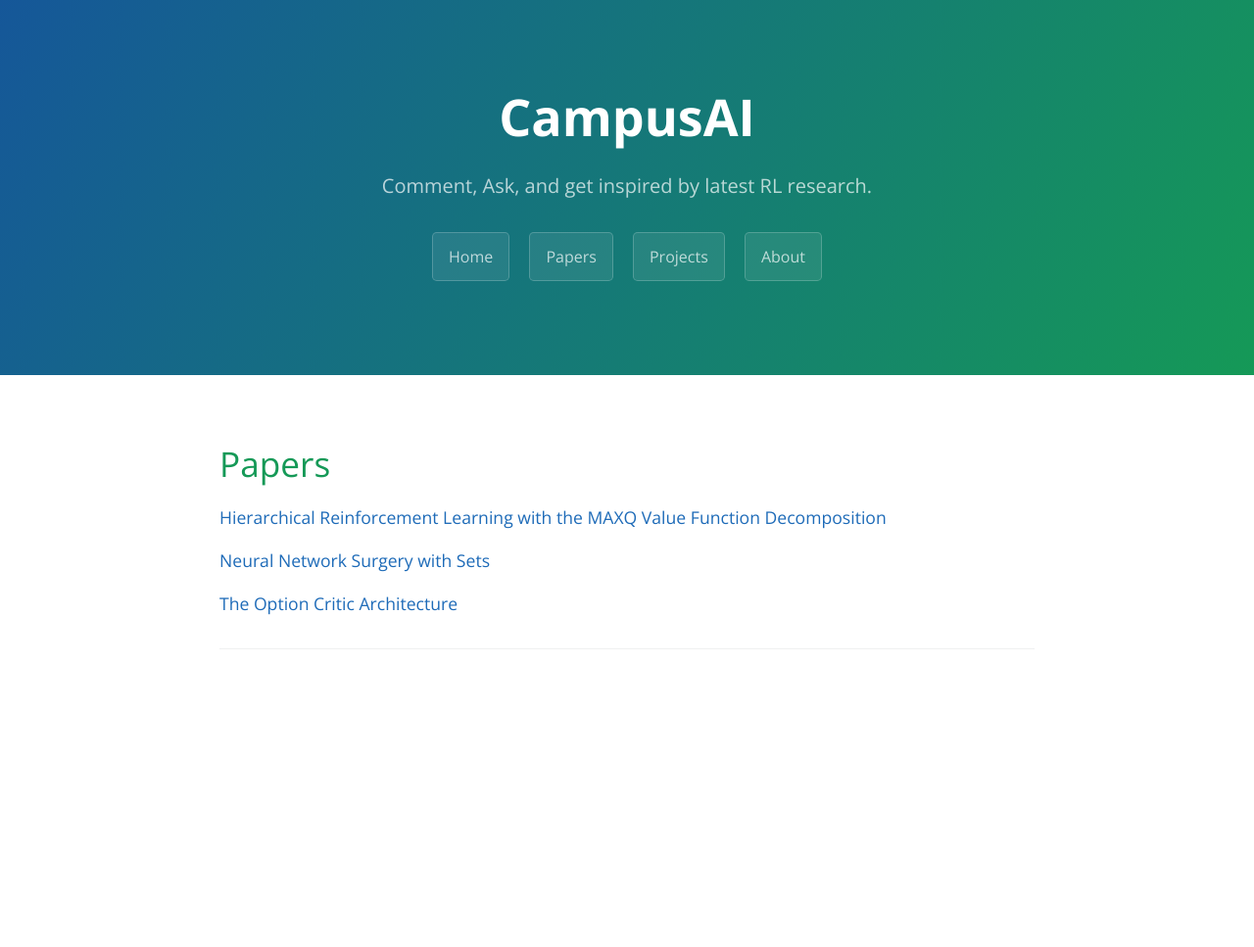
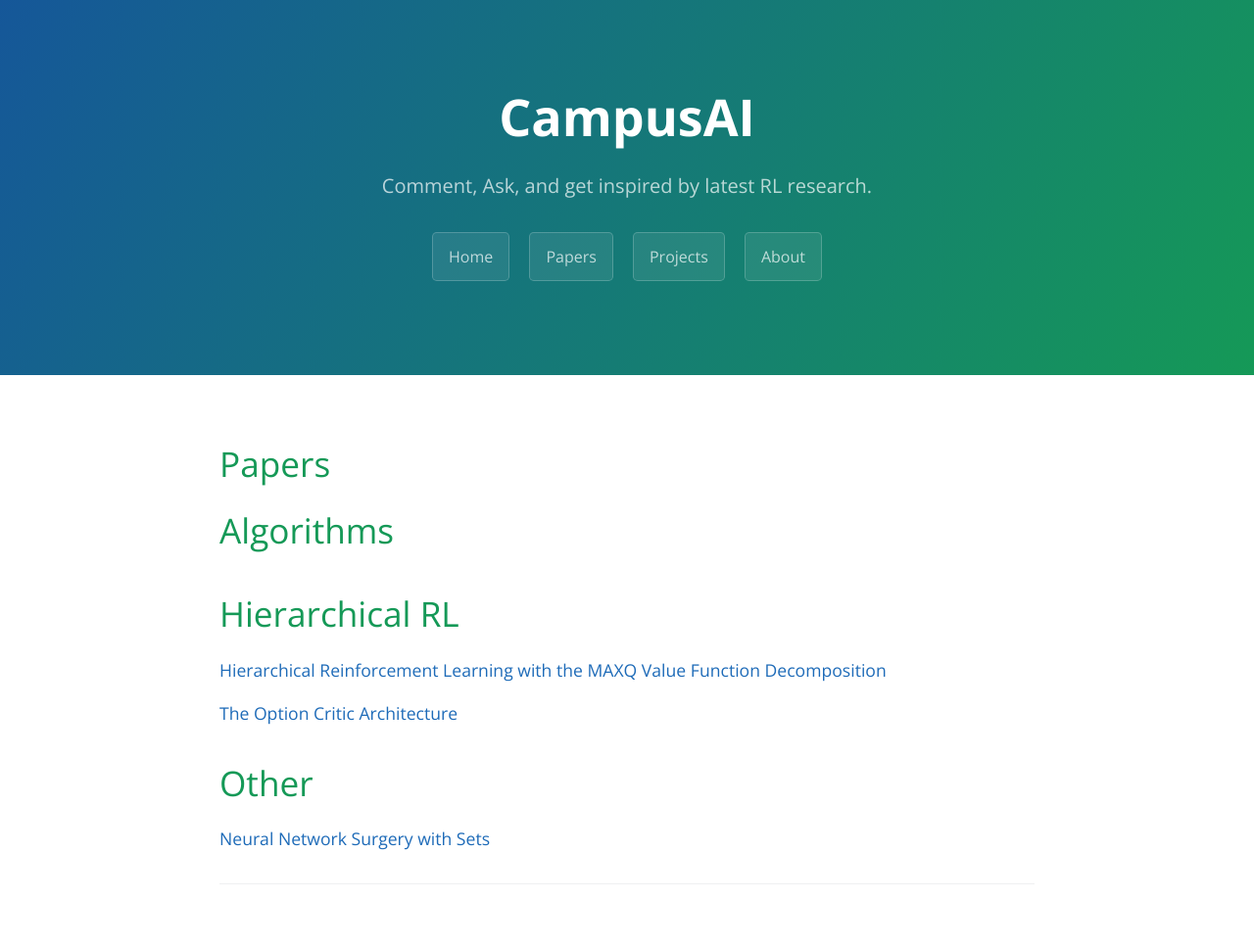
Before and after one commit to CampusAI/CampusAI.github.io, a Jekyll site: the page built from papers.md, in a window 1280 px wide. Shown: the whole page at 98% size. Built offline with Jekyll 4.4.1, drawn with Linux system fonts in a browser that asks for light colours; before the commit the page ends 900 px from its top, so only the background shows below that.

Commit message:
Added paper categories

```diff
--- a/papers.md
+++ b/papers.md
@@ -4,6 +4,21 @@ title: Papers
 permalink: /papers/
 ---
 
+# Algorithms
+
+# Hierarchical RL
+
 {% for item in site.papers %}
+{% if item.category != "hierarchical" %}
+    {% continue %}
+{% endif %}
 [{{item.title}}]({{item.permalink}})
 {% endfor %}
+
+# Other
+{% for item in site.papers %}
+{% if item.category != "other" %}
+    {% continue %}
+{% endif %}
+[{{item.title}}]({{item.permalink}})
+{% endfor %}
```
Also changed, not shown: _papers/HRL-with-MAXQ-decomposition.md (+1 -0 lines), _papers/NN_surgery_sets.md (+1 -0 lines), _papers/the-option-critic-architecture.md (+1 -0 lines), about.md (+1 -1 lines).
